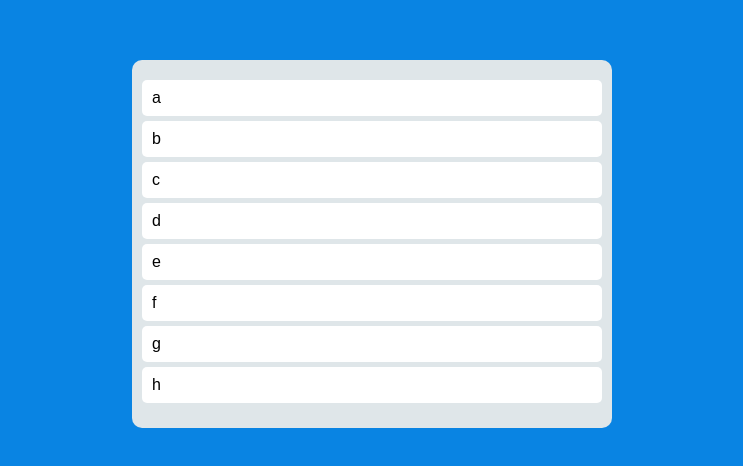
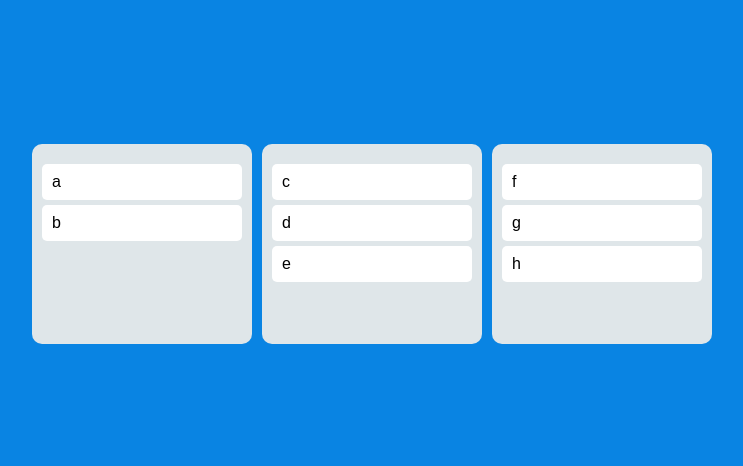
Before and after one commit to mak-somniferum/react-masterclass-dragndrop, a React (Create React App) app: page / in a window 1280 px wide. Shown: the part 156-622 px from the top of the page, without its empty margins (268-1011 px from the left). Built offline with nearby package versions, Linux system fonts and the light colour scheme.

Commit message:
add more boards

```diff
--- a/src/App.tsx
+++ b/src/App.tsx
@@ -1,13 +1,12 @@
-import React from 'react';
-import { DragDropContext, Droppable, DropResult } from 'react-beautiful-dnd';
+import { DragDropContext, DropResult } from 'react-beautiful-dnd';
 import { useRecoilState } from 'recoil';
 import { styled } from 'styled-components';
 import { toDoState } from './atoms';
-import DraggableCard from './components/DraggableCard';
+import Board from './components/Board';
 
 const Wrapper = styled.div`
   display: flex;
-  max-width: 480px;
+  max-width: 680px;
   width: 100%;
   margin: 0 auto;
   justify-content: center;
@@ -17,46 +16,22 @@ const Wrapper = styled.div`
 
 const Boards = styled.div`
   display: grid;
+  gap: 10px;
   width: 100%;
-  grid-template-columns: repeat(1, 1fr);
-`;
-
-const Board = styled.div`
-  padding: 20px 10px;
-  border-radius: 10px;
-  min-height: 200px;
-  background-color: ${props => props.theme.boardColor};
+  grid-template-columns: repeat(3, 1fr);
 `;
 
 function App() {
   const [toDos, setToDos] = useRecoilState(toDoState);
-  const onDragEnd = ({ destination, source }: DropResult) => {
-    if (!destination) return;
-    setToDos(oldTodos => {
-      // 1) Copy
-      const newToDos = [...oldTodos];
-      // 2) Remove item on source index -> This will be returned as an array ['dragged-item']
-      const [copied] = newToDos.splice(source.index, 1);
-      // 3) Add item on destination index
-      newToDos.splice(Number(destination?.index), 0, copied);
-      return newToDos;
-    });
-  };
+  const onDragEnd = ({ destination, source }: DropResult) => {};
   return (
     <>
       <DragDropContext onDragEnd={onDragEnd}>
         <Wrapper>
           <Boards>
-            <Droppable droppableId="one">
-              {magic => (
-                <Board ref={magic.innerRef} {...magic.droppableProps}>
-                  {toDos.map((toDo, index) => (
-                    <DraggableCard key={toDo} toDo={toDo} index={index} />
-                  ))}
-                  {magic.placeholder}
-                </Board>
-              )}
-            </Droppable>
+            {Object.keys(toDos).map(boardId => (
+              <Board key={boardId} toDos={toDos[boardId]} boardId={boardId} />
+            ))}
           </Boards>
         </Wrapper>
       </DragDropContext>
--- a/src/atoms.tsx
+++ b/src/atoms.tsx
@@ -1,6 +1,14 @@
 import { atom } from 'recoil';
 
-export const toDoState = atom({
+interface ToDoState {
+  [key: string]: string[];
+}
+
+export const toDoState = atom<ToDoState>({
   key: 'toDo',
-  default: ['a', 'b', 'c', 'd', 'e', 'f', 'g', 'h'],
+  default: {
+    to_do: ['a', 'b'],
+    doing: ['c', 'd', 'e'],
+    done: ['f', 'g', 'h'],
+  },
 });
--- /dev/null
+++ b/src/components/Board.tsx
@@ -0,0 +1,32 @@
+import { Droppable } from 'react-beautiful-dnd';
+import DraggableCard from './DraggableCard';
+import { styled } from 'styled-components';
+
+interface BoardProps {
+  toDos: string[];
+  boardId: string;
+}
+
+const Wrapper = styled.div`
+  padding: 20px 10px;
+  border-radius: 10px;
+  min-height: 200px;
+  background-color: ${props => props.theme.boardColor};
+`;
+
+function Board({ toDos, boardId }: BoardProps) {
+  return (
+    <Droppable droppableId={boardId}>
+      {magic => (
+        <Wrapper ref={magic.innerRef} {...magic.droppableProps}>
+          {toDos.map((toDo, index) => (
+            <DraggableCard key={toDo} toDo={toDo} index={index} />
+          ))}
+          {magic.placeholder}
+        </Wrapper>
+      )}
+    </Droppable>
+  );
+}
+
+export default Board;
--- a/src/components/DraggableCard.tsx
+++ b/src/components/DraggableCard.tsx
@@ -15,7 +15,6 @@ const Card = styled.div`
 `;
 
 function DraggableCard({ toDo, index }: DraggableCardProps) {
-  console.log(toDo);
   return (
     <Draggable draggableId={toDo} index={index}>
       {magic => (
@@ -27,4 +26,4 @@ function DraggableCard({ toDo, index }: DraggableCardProps) {
   );
 }
 
-export default React.memo(DraggableCard); // prop이 변하지 않으면 렌더링하지 않음
+export default React.memo(DraggableCard);
```
